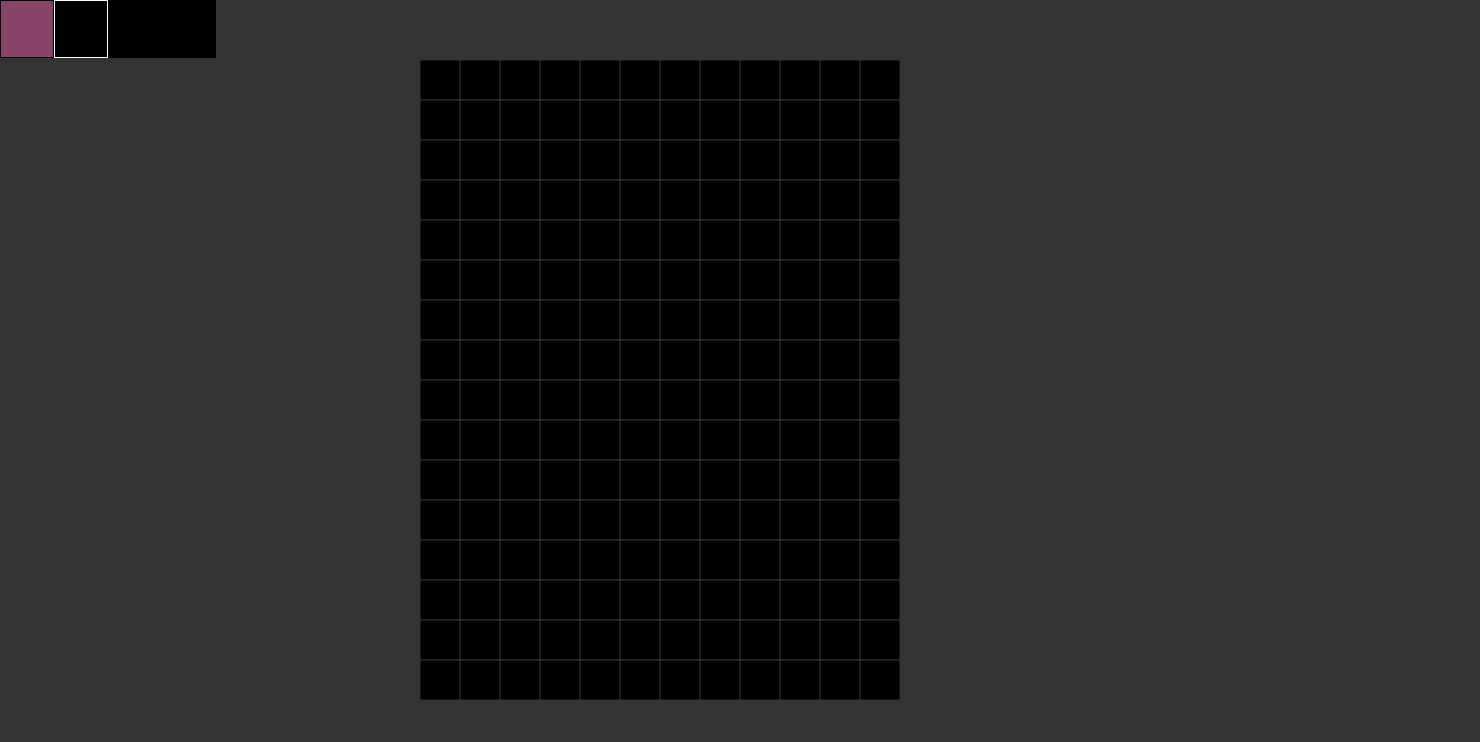
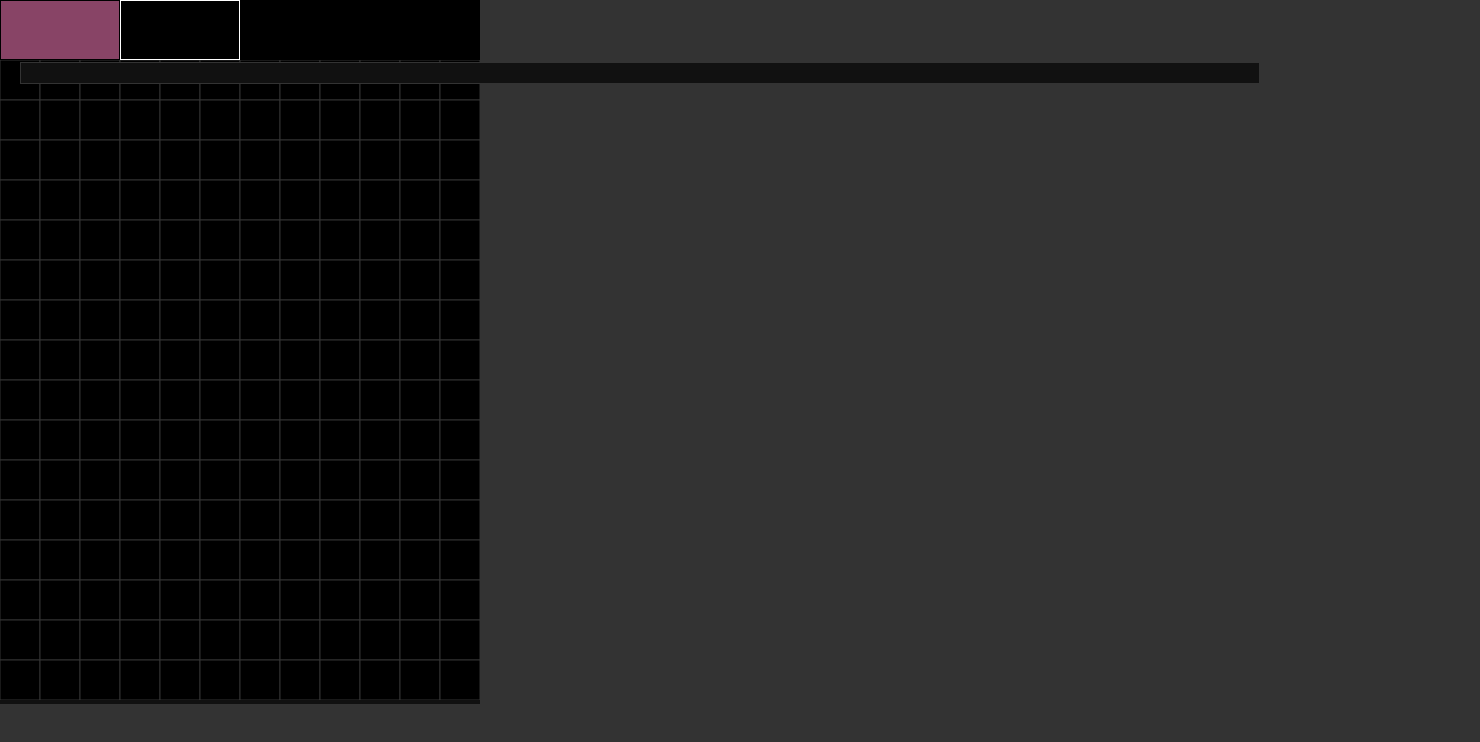
Before and after one commit to purplecabbage/8bit, a plain HTML site: page index.html in a window 1280 px wide. Shown: the whole page, 1480 px wide, since content can reach past the window. Drawn offline with Linux system fonts and the light colour scheme.

Commit message:
layout, style updates

```diff
--- a/css/master.css
+++ b/css/master.css
@@ -21,59 +21,64 @@ body
 {
 	top:20px;
 	/*position: absolute;*/
-	width:1480px;
+	width:480px;
 	height:800px;
 	background-color:#333;
-	overflow:hidden;
-	border:solid 0px #000;
+	/*overflow:hidden;*/
 }
 
 #clrPicker
 {
     z-index:100;
-    max-width:256px;
+    left:20px;
+    right:20px;
     position:absolute;
-    background-color:#000;
-    top:64px;
-    margin:0 0;
-    padding:0 0;
+    background-color:#111;
+    top:62px;
+    margin:0 auto;
+    padding:10px 10px;
+    border:solid 1px #333;
 }
 
 #clrPicker > div
 {
-    width:49px;
-    height:49px;
-    min-width:49px;
-    min-height:49px;
-    border:solid 1px Black;
+    width:48px;
+    height:48px;
+    min-width:48px;
+    min-height:48px;
     display:inline-block;
-    margin:0px;
-    padding:0px;
+    margin:2px 2px;
+    padding:8px 8px;
 }
 
 #toolBar
 {
-	width:100%;
+	width:480px;
+    min-width:480px;
 	height:60px;
-	position: relative;
+	/*position: relative;*/
 	background-color: #333;
-
+    display:inline-table;
 }
 
-#toolBar > div
+#toolBar div
 {
-    background-color:#999;
+    background-color:#99F;
     border:solid 1px rgba(0,0,0,1.0);
+    margin:0 auto;
     padding:4px 2px;
+
     display:table-cell;
-    width:48px;
-    height:48px;
+/*    width:48px;
+    height:48px;*/
+    min-width:48px;
+    min-height:48px;
+
     line-height:48px;
     text-align:center;
     background-repeat: no-repeat;
-    background-position:2px 3px;
-    min-width:48px;
-    min-height:48px;
+    background-position:center center;
+
 
 }
 
@@ -125,14 +130,10 @@ body
 
 #canvasHolder
 {
-/*    position:absolute;*/
-	background-color:#333;
-/*  left:0px;
-    top:0px;*/
+	background-color:#111;
 	margin:0 auto;
 	padding:0 0;
-    width:640px;
-
+    width:480px;
 }
 
 canvas
--- a/index.html
+++ b/index.html
@@ -25,7 +25,7 @@
         </div>
 
         <div id="canvasHolder">
-            <canvas id="c1" width="480" height="640"></canvas>
+            <canvas id="drawCanvas" width="480" height="640"></canvas>
         </div>
         <div id="clrPicker">
         </div>
--- a/js/app.js
+++ b/js/app.js
@@ -21,7 +21,7 @@
         {
             toolBtnColor.style.borderColor = currentColor;
 
-            canvasList.push(document.getElementById("c1"));
+            canvasList.push(drawCanvas);
             currentCanvas = canvasList[0];
             context = currentCanvas.getContext('2d');
             context.width = 480;
@@ -135,7 +135,7 @@
                 for(var g = 0; g < stride; g++) {
                     for(var r = 0; r < stride; r++) {
                         colors.push("rgba(" + pre[r] + "," + pre[g] + "," + pre[b] + ",1.0)");
-                        colors.push("rgba(" + pre[r] + "," + pre[g] + "," + pre[b] + ",0.5)");
+                        //colors.push("rgba(" + pre[r] + "," + pre[g] + "," + pre[b] + ",0.5)");
                     }
                 }
             }
```
Also changed, not shown: js/penTool.js (added, +28 -0 lines).
